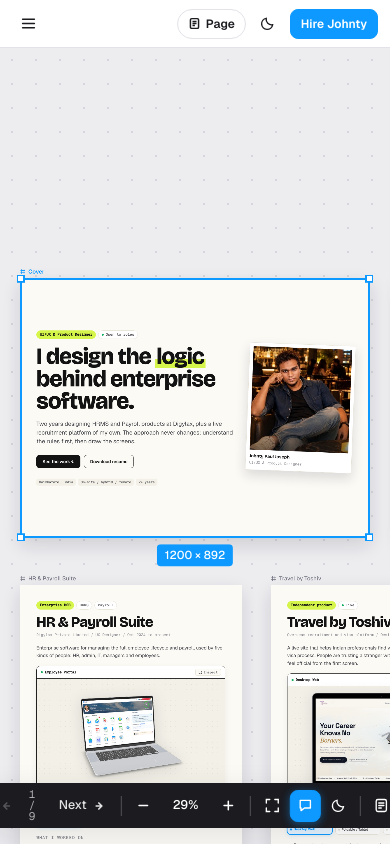
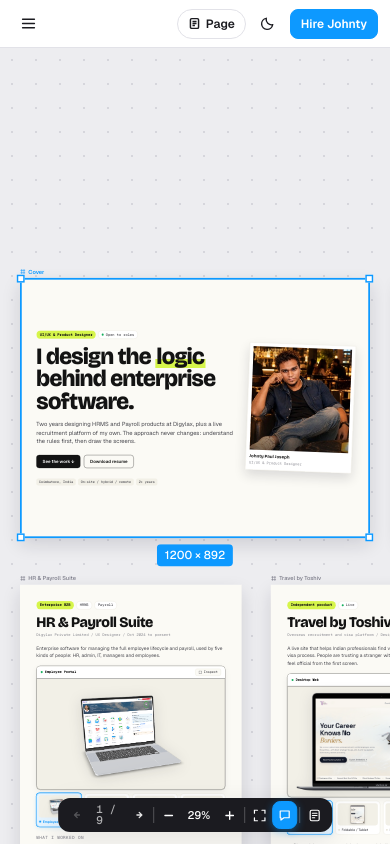
Before and after one commit to JohntyJoseph1/Johnty-Paul-Joseph-Portfolio, a website: page index.html in a window 390 px wide. Both pictures are taken after a click on the button "Canvas". Drawn offline with nearby package versions, Linux system fonts and the light colour scheme.

Commit message:
fix(mobile): resolve canvas frame tile clipping and bottom toolbar overflow

```diff
--- a/css/styles.css
+++ b/css/styles.css
@@ -45,11 +45,18 @@
   #viewport { position:fixed; inset:0; overflow:hidden; cursor:grab; touch-action:none;
     background-color:var(--canvas); background-image:radial-gradient(circle, var(--dot) 1.2px, transparent 1.3px); background-size:24px 24px; }
   #viewport.panning { cursor:grabbing; }
-  #canvas { position:absolute; left:0; top:0; transform-origin:0 0; will-change:transform; --inv:1; }
+  #canvas { position:absolute; left:0; top:0; transform-origin:0 0; --inv:1; }
 
-  .frame { position:absolute; }
+  .frame {
+    position: absolute;
+    contain: layout style;
+    backface-visibility: hidden;
+    -webkit-backface-visibility: hidden;
+  }
   .frame::after { content:""; position:absolute; inset:0; pointer-events:none; border:calc(1.5px*var(--inv)) solid var(--sel); opacity:0; transition:opacity .12s; }
-  .frame:hover::after { opacity:.55; }
+  @media (hover: hover) {
+    .frame:hover::after { opacity:.55; }
+  }
   .frame.selected::after { opacity:0; }
   .frame-label { position:absolute; left:0; bottom:100%; margin-bottom:calc(8px * min(var(--inv), 1.5)); transform:scale(min(var(--inv), 1.5)); transform-origin:0 100%;
     max-width:calc(100% / min(var(--inv), 1.5)); overflow:hidden; text-overflow:ellipsis;
@@ -57,7 +64,17 @@
   .frame-label:hover { color:var(--ui); }
   .frame-label svg { width:13px; height:13px; flex-shrink:0; }
   .frame.selected .frame-label { color:var(--sel); font-weight:600; }
-  .frame-box { width:100%; height:100%; background:var(--paper); color:var(--ink); overflow:hidden; box-shadow:0 1px 0 rgba(0,0,0,.04), 0 24px 60px rgba(20,20,40,.14); transition:background-color .2s ease, color .2s ease; }
+  .frame-box {
+    width:100%;
+    height:100%;
+    background:var(--paper);
+    color:var(--ink);
+    overflow:hidden;
+    box-shadow:0 1px 0 rgba(0,0,0,.04), 0 24px 60px rgba(20,20,40,.14);
+    transition:background-color .2s ease, color .2s ease;
+    backface-visibility: hidden;
+    -webkit-backface-visibility: hidden;
+  }
   :root[data-theme="dark"] .frame-box { box-shadow:0 1px 0 rgba(255,255,255,.05), 0 24px 60px rgba(0,0,0,.65); border:1px solid rgba(255,255,255,.08); }
   @media (prefers-color-scheme: dark) {
     :root[data-theme="auto"] .frame-box { box-shadow:0 1px 0 rgba(255,255,255,.05), 0 24px 60px rgba(0,0,0,.65); border:1px solid rgba(255,255,255,.08); }
@@ -529,6 +546,7 @@
     height: auto !important;
     margin-bottom: 48px;
     box-sizing: border-box;
+    contain: none;
   }
   body.simple .frame::after,
   body.simple #selection,
@@ -1169,8 +1187,71 @@
   opacity:.65;
   color:inherit;
 }
-@media (max-width:760px){
-  .tinfo b { display:none; }
+@media (max-width: 768px) {
+  #toolbar {
+    bottom: 12px;
+    max-width: calc(100vw - 16px);
+    width: auto;
+    padding: 4px 6px;
+    gap: 1px;
+    box-sizing: border-box;
+    justify-content: center;
+  }
+  #toolbar .zr {
+    min-width: 36px;
+    font-size: 11px;
+  }
+  #toolbar .iconbtn {
+    width: 28px;
+    height: 28px;
+    padding: 0;
+  }
+  #toolbar .iconbtn svg {
+    width: 15px;
+    height: 15px;
+  }
+  .tbtn {
+    height: 26px;
+    padding: 0 6px;
+    font-size: 11.5px;
+    gap: 3px;
+  }
+  .tbtn svg {
+    width: 12px;
+    height: 12px;
+  }
+  .tinfo {
+    padding: 0 3px;
+    gap: 3px;
+  }
+  .tinfo b {
+    display: none !important;
+  }
+  .tinfo span {
+    font-size: 11px;
+    font-weight: 500;
+  }
+  #tNext span {
+    display: none !important;
+  }
+  #tNext {
+    width: 28px;
+    padding: 0;
+    justify-content: center;
+  }
+  #toolbar .sep {
+    height: 16px;
+    margin: 0 2px;
+  }
+}
+@media (max-width: 440px) {
+  #toolbar #themeBtn {
+    display: none;
+  }
+  #toolbar {
+    padding: 3px 5px;
+    gap: 0;
+  }
 }
 #welcome { position:fixed; inset:0; z-index:150; display:none; align-items:center; justify-content:center; padding:20px; background:rgba(20,20,30,.38); backdrop-filter:blur(3px); }
 #welcome.open { display:flex; }
--- a/js/app.js
+++ b/js/app.js
@@ -384,6 +384,7 @@
   /* ---------- auto layout ---------- */
   var GAP_X = 100, GAP_Y = 160;
   function layout() {
+    if (isSimple()) return;
     var y = 0;
     plan.forEach(function (r) {
       r.forEach(function (f) { var el = document.getElementById(f.id); f.el = el; el.style.width = f.w + 'px'; el.style.height = 'auto'; el.style.left = '0px'; el.style.top = '0px'; });
@@ -407,11 +408,20 @@
     var r = (!simple && window.innerWidth > 1180) ? 262 : 0;
     return { l: l, r: r, t: 48, b: 76 };
   }
+  var lastInv = null, lastFar = null;
   function apply() {
     canvas.style.transform = 'translate(' + panX + 'px,' + panY + 'px) scale(' + scale + ')';
-    canvas.style.setProperty('--inv', (1 / scale).toFixed(4));
-    zr.textContent = Math.round(scale * 100) + '%';
-    document.body.classList.toggle('far', scale < 0.4);
+    var inv = (1 / scale).toFixed(4);
+    if (inv !== lastInv) {
+      lastInv = inv;
+      canvas.style.setProperty('--inv', inv);
+      zr.textContent = Math.round(scale * 100) + '%';
+      var isFar = scale < 0.4;
+      if (isFar !== lastFar) {
+        lastFar = isFar;
+        document.body.classList.toggle('far', isFar);
+      }
+    }
   }
   function clamp(s) { return Math.min(2, Math.max(0.1, s)); }
   function zoomAt(cx, cy, ns) { ns = clamp(ns); panX = cx - ((cx - panX) / scale) * ns; panY = cy - ((cy - panY) / scale) * ns; scale = ns; apply(); }
@@ -537,7 +547,7 @@
     viewport.setPointerCapture(e.pointerId);
   });
   viewport.addEventListener('pointermove', function (e) {
-    if (!drag) return;
+    if (!drag || pd) return;
     var dx = e.clientX - drag.x, dy = e.clientY - drag.y;
     if (!drag.moved && Math.hypot(dx, dy) > 5) { drag.moved = true; viewport.classList.add('panning'); hideToast(); }
     if (drag.moved) { panX = drag.px + dx; panY = drag.py + dy; apply(); }
@@ -824,8 +834,16 @@
       btnLayers.setAttribute('aria-label', on ? 'Toggle navigation menu' : 'Toggle layers');
     }
     if (backdrop) backdrop.classList.remove('open');
-    if (!on) { setTimeout(function () { layout(); select(frames[0].id, false); var b = bounds(frames[0]); flyTo(b.x, b.y, b.w, b.h); }, 30); }
-    else window.scrollTo(0, 0);
+    if (!on) {
+      requestAnimationFrame(function () {
+        layout();
+        select(frames[0].id, false);
+        var b = bounds(frames[0]);
+        flyTo(b.x, b.y, b.w, b.h);
+      });
+    } else {
+      window.scrollTo(0, 0);
+    }
   }
   document.getElementById('simpleBtn').onclick = function () { setSimple(!isSimple()); };
   var vBtn = document.getElementById('viewBtn'); if (vBtn) vBtn.onclick = function () { setSimple(!isSimple()); };
@@ -1013,8 +1031,8 @@
 
   /* ---------- start ---------- */
   buildLayers();
+  layout();
   if (window.innerWidth < 760) document.body.classList.add('simple');
-  layout();
   select('f-hero', false);
   apply();
   tourUpdate();
```
